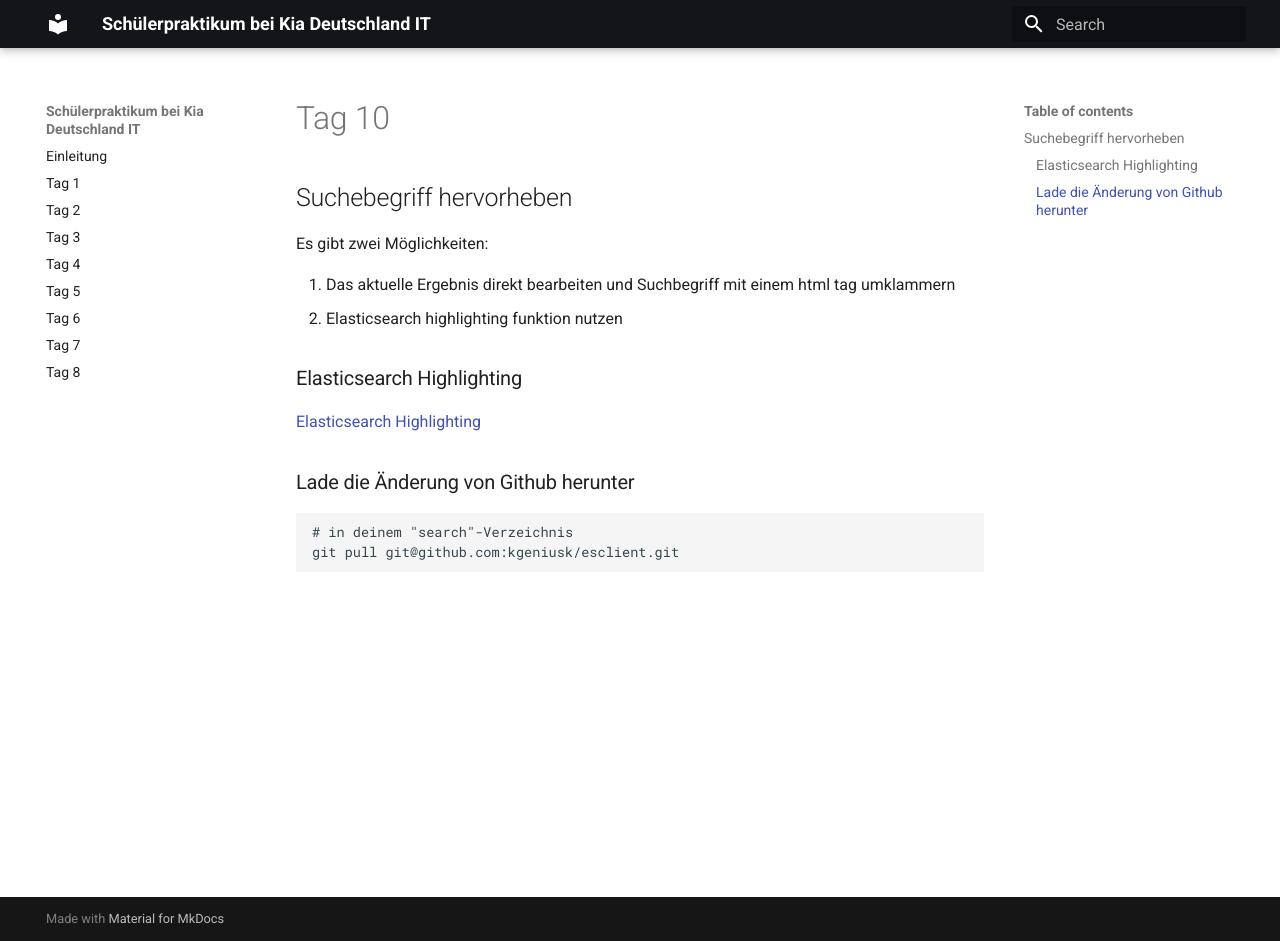
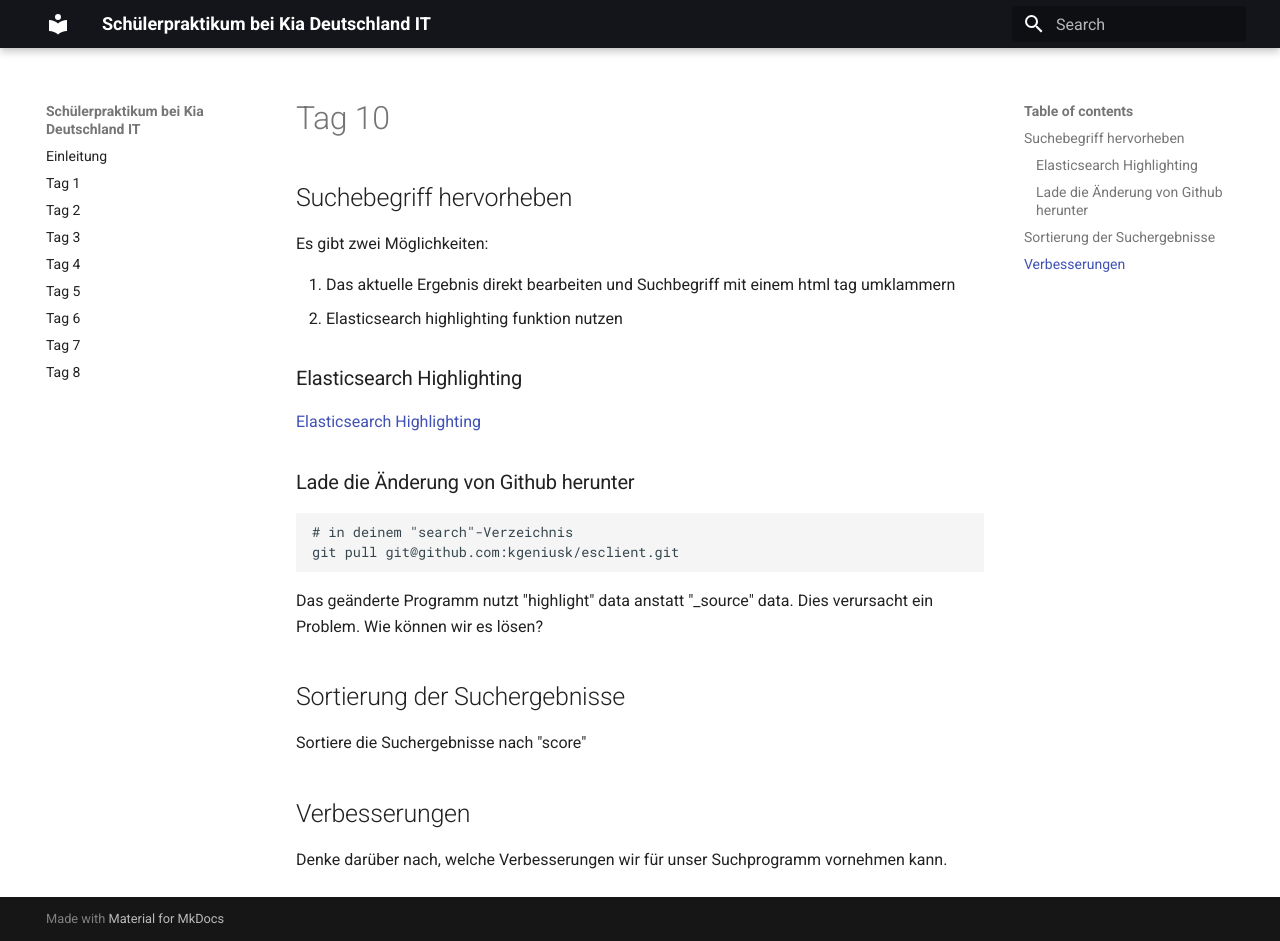
Before and after one commit to kgeniusk/studentinternship, an MkDocs documentation site: the page built from docs/day-10.md, in a window 1280 px wide and 941 px high. Built offline with MkDocs 1.6.1 and Material for MkDocs 9.7.7, drawn with Linux system fonts in a browser that asks for light colours.

Commit message:
content added

````diff
--- a/docs/day-10.md
+++ b/docs/day-10.md
@@ -17,3 +17,14 @@ Es gibt zwei Möglichkeiten:
 # in deinem "search"-Verzeichnis
 git pull git@github.com:kgeniusk/esclient.git
 ```
+
+Das geänderte Programm nutzt "highlight" data anstatt "_source" data.
+Dies verursacht ein Problem. Wie können wir es lösen?
+
+## Sortierung der Suchergebnisse
+
+Sortiere die Suchergebnisse nach "score"
+
+## Verbesserungen
+
+Denke darüber nach, welche Verbesserungen wir für unser Suchprogramm vornehmen kann.
````
